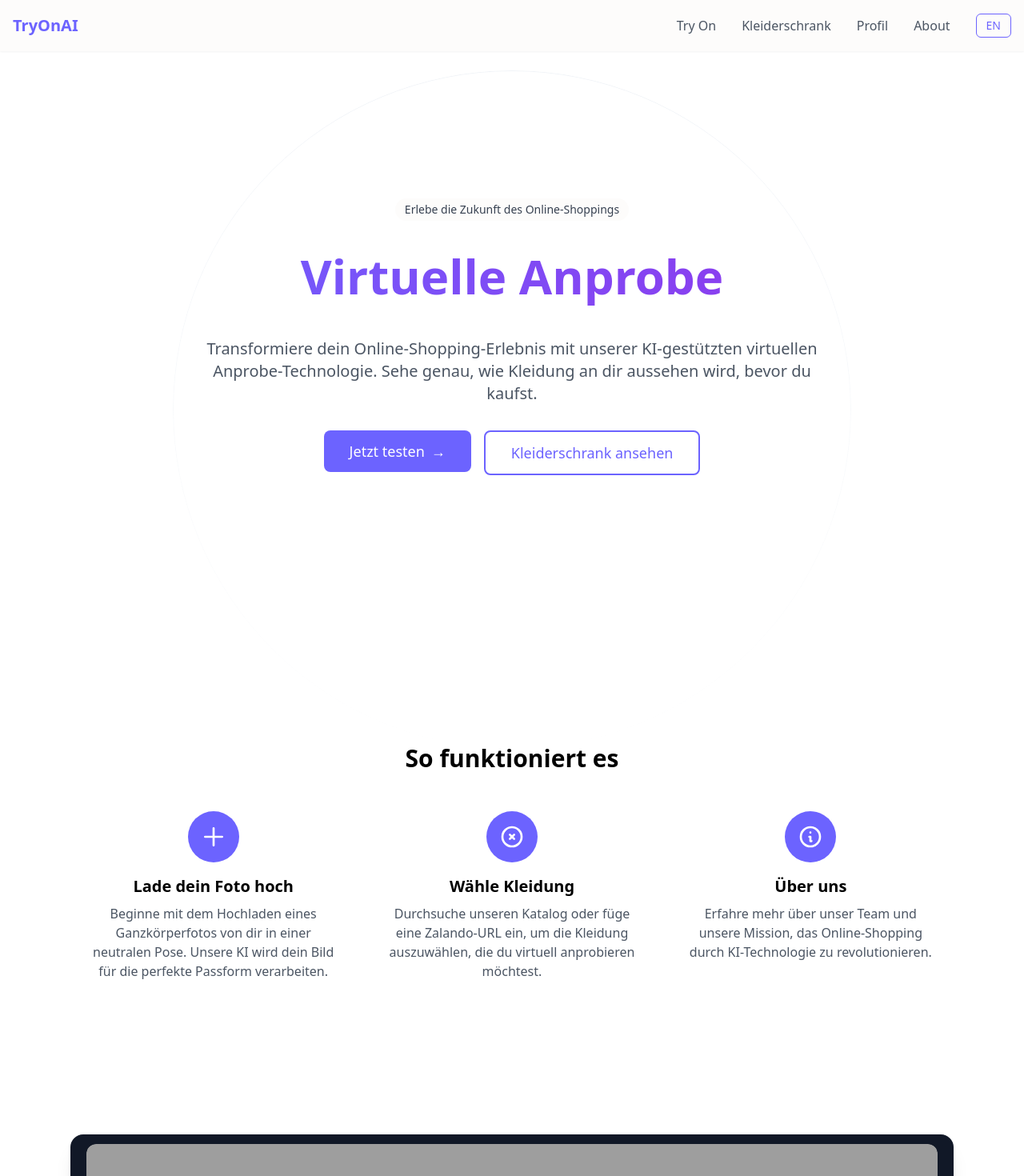
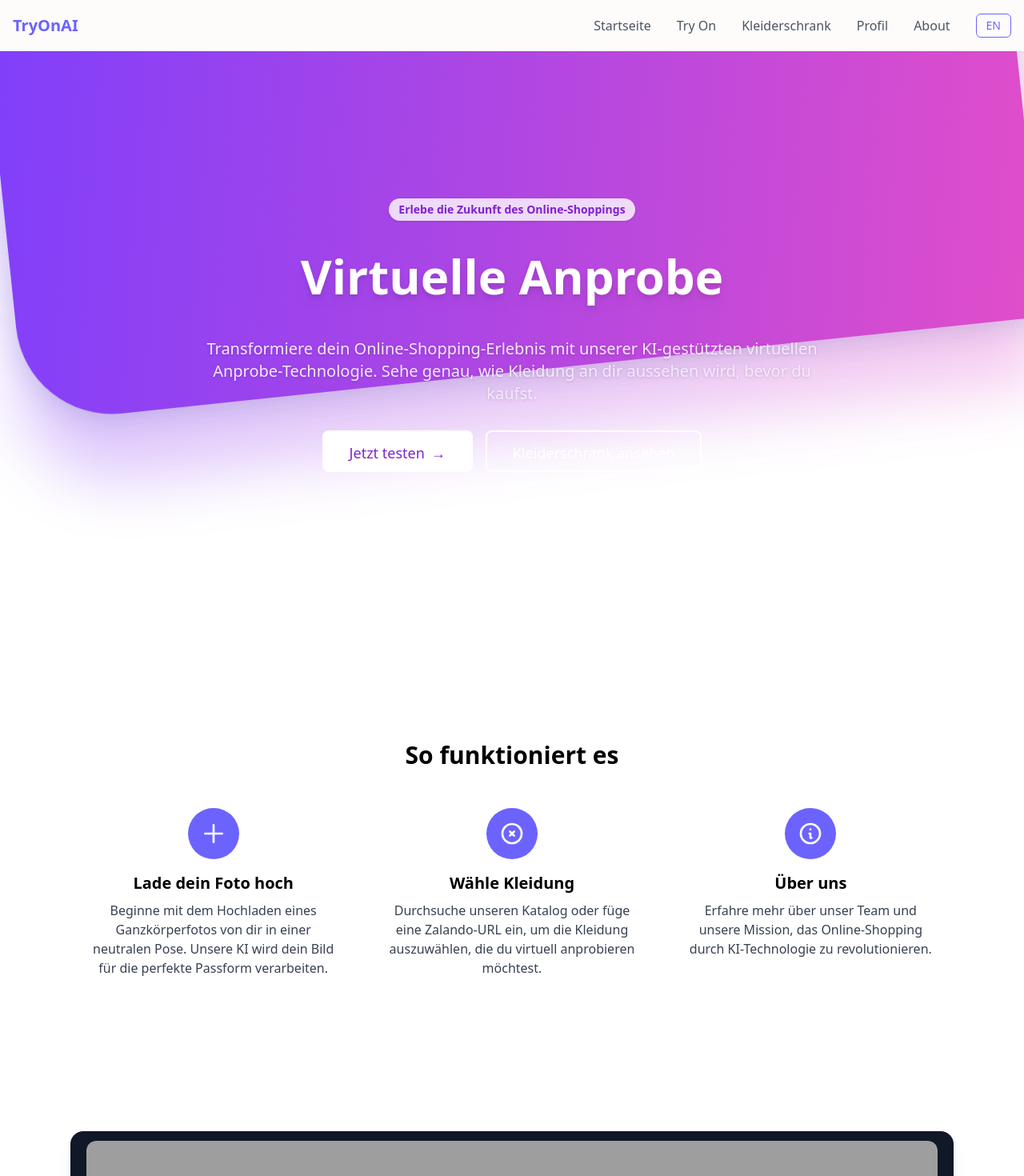
Before and after one commit to Kirschdieb/TryOnAI, a React (Vite) app: page / in a window 1280 px wide. Shown: the top 1470 px of the page at 80% size. Built offline with nearby package versions, Linux system fonts and the light colour scheme; grey boxes are pictures that could not be loaded.

Commit message:
Landing Page erneuert mit Hintergrund und dynamischen Scrolling

```diff
--- a/src/components/layout/Navbar.jsx
+++ b/src/components/layout/Navbar.jsx
@@ -18,6 +18,9 @@ export default function Navbar() {
 
           {/* Desktop Navigation */}
           <div className="hidden md:flex items-center space-x-8">
+            <Link to="/" className="text-gray-600 hover:text-lavender">
+              {t('nav.home')}
+            </Link>
             <Link to="/try-on" className="text-gray-600 hover:text-lavender">
               {t('nav.tryOn')}
             </Link>
--- a/src/components/pages/NewLanding.jsx
+++ b/src/components/pages/NewLanding.jsx
@@ -1,34 +1,67 @@
 import { Link } from 'react-router-dom';
 import { useLanguage } from '../../contexts/LanguageContext';
 import Button from '../ui/Button';
+import { useEffect, useRef, useState } from 'react';
+
 
 export default function Landing() {
   const { t } = useLanguage();
+  const heroRef = useRef(null);
+  const [isHeroOnPurple, setIsHeroOnPurple] = useState(true);
+  const featuresRef = useRef(null);
+  const [isFeaturesOnPurple, setIsFeaturesOnPurple] = useState(false);
+
+  useEffect(() => {
+    const handleScroll = () => {
+      if (heroRef.current) {
+        const rect = heroRef.current.getBoundingClientRect();
+        setIsHeroOnPurple(rect.bottom > 120);
+      }
+      if (featuresRef.current) {
+        const rect = featuresRef.current.getBoundingClientRect();
+        // Wenn die Mitte der Section noch im lila Bereich ist (z.B. top < 400)
+        setIsFeaturesOnPurple(rect.top < 400);
+      }
+    };
+    window.addEventListener('scroll', handleScroll);
+    handleScroll();
+    return () => window.removeEventListener('scroll', handleScroll);
+  }, []);
+
   return (
-    <div className="relative overflow-hidden">
-      {/* Background decoration */}
-      <div className="pointer-events-none absolute inset-0 -z-10" aria-hidden="true">
-        <div className="absolute left-1/2 top-0 -translate-x-1/2">
-          <div className="h-[848px] w-[848px] rounded-full border border-slate-200 opacity-50 [mask-image:linear-gradient(to_bottom,white,transparent)]" />
-        </div>
-      </div>
+    <div className="relative overflow-hidden min-h-screen">
+      {/* Custom Purple Gradient Background - now full width */}
+      <div
+        className="fixed -top-24 left-1/2 -translate-x-1/2 w-screen h-[70vh] -z-20 rotate-[-6deg] rounded-bl-[120px]"
+        style={{
+          background: 'linear-gradient(100deg, #7f3ffb 0%, #e14eca 100%)',
+          boxShadow: '0 8px 32px 0 rgba(31, 38, 135, 0.15)',
+          minWidth: '100vw',
+        }}
+        aria-hidden="true"
+      />
+      {/* Optional: Soft shadow for depth */}
+      <div className="fixed -top-24 left-1/2 -translate-x-1/2 w-screen h-[80vh] -z-30 rotate-[-6deg] rounded-bl-[120px] opacity-30 blur-2xl" style={{background: 'linear-gradient(100deg, #7f3ffb 0%, #e14eca 100%)', minWidth: '100vw'}} />
 
-      {/* Hero Section */}
-      <div className="mx-auto max-w-6xl px-4 sm:px-6">
+      {/* Hero Section - dynamic text color */}
+      <div className="mx-auto max-w-6xl px-0 sm:px-0" ref={heroRef}>
         <div className="pb-12 pt-32 md:pb-20 md:pt-40">
           <div className="text-center">
-            <div className="mb-6 inline-flex rounded-full bg-cream-100 px-3 py-1 text-sm text-gray-700">
+            <div className={`mb-6 inline-flex rounded-full px-3 py-1 text-sm font-semibold shadow transition-colors duration-300 ${isHeroOnPurple ? 'bg-white/80 text-purple-700' : 'bg-purple-100 text-purple-700'}`}>
               {t('landing.experience')}
             </div>
-            <h1 className="mb-8 text-5xl md:text-6xl font-bold bg-gradient-to-r from-lavender to-purple-600 bg-clip-text text-transparent">
+            <h1 className={`mb-8 text-5xl md:text-6xl font-bold drop-shadow-lg transition-colors duration-300 ${isHeroOnPurple ? 'text-white' : 'text-purple-700'}`}>
               {t('landing.title')}
             </h1>
-            <p className="text-xl text-gray-600 mb-8 mx-auto max-w-3xl">
+            <p className={`text-xl mb-8 mx-auto max-w-3xl drop-shadow transition-colors duration-300 ${isHeroOnPurple ? 'text-purple-100' : 'text-gray-700'}`}>
               {t('landing.subtitle')}
             </p>
             <div className="flex flex-col sm:flex-row gap-4 justify-center mb-16">
               <Link to="/try-on">
-                <Button variant="primary" className="w-full sm:w-auto text-lg px-8 py-3 group">
+                <Button
+                  variant="primary"
+                  className={`w-full sm:w-auto text-lg px-8 py-3 h-[52px] group border-2 border-white bg-white !text-purple-700 hover:bg-purple-100`}
+                >
                   {t('landing.tryNow')}
                   <span className="tracking-normal ml-2 transition-transform group-hover:translate-x-0.5">
                     →
@@ -36,7 +69,7 @@ export default function Landing() {
                 </Button>
               </Link>
               <Link to="/closet">
-                <Button variant="outline" className="w-full sm:w-auto text-lg px-8 py-3">
+                <Button variant="outline" className={`w-full sm:w-auto text-lg px-8 py-3 h-[52px] border-white transition-colors duration-300 ${isHeroOnPurple ? 'text-white hover:bg-white/10' : 'text-purple-700 border-purple-700 hover:bg-purple-100'}`}>
                   {t('landing.viewCloset')}
                 </Button>
               </Link>
@@ -46,44 +79,41 @@ export default function Landing() {
       </div>
 
       {/* Features Section */}
-      <div className="mx-auto max-w-6xl px-4 py-16 sm:px-6">
+      <div className="mx-auto max-w-6xl px-4 py-16 sm:px-6" ref={featuresRef}>
         <div className="relative py-12">
           <div className="relative mx-auto max-w-6xl px-4 sm:px-6">
             <div className="py-12 md:py-20">
-              <h2 className="text-3xl font-bold text-center mb-12">{t('landing.howItWorks')}</h2>
-              <div className="mx-auto grid max-w-sm items-start gap-8 md:max-w-none md:grid-cols-3 lg:gap-16">                {/* Upload Photo */}
+              <h2 className={`text-3xl font-bold text-center mb-12 transition-colors duration-300 ${isFeaturesOnPurple ? 'text-white' : 'text-black'}`}>{t('landing.howItWorks')}</h2>
+              <div className="mx-auto grid max-w-sm items-start gap-8 md:max-w-none md:grid-cols-3 lg:gap-16">
+                {/* Upload Photo */}
                 <Link to="/profile" className="relative flex flex-col items-center group hover:transform hover:scale-105 transition-transform">
                   <div className="mb-4 h-16 w-16 bg-lavender rounded-full flex items-center justify-center group-hover:bg-purple-600 transition-colors">
                     <svg className="w-8 h-8 text-white" fill="none" stroke="currentColor" viewBox="0 0 24 24">
                       <path strokeLinecap="round" strokeLinejoin="round" strokeWidth="2" d="M12 4v16m8-8H4" />
                     </svg>
                   </div>
-                  <h3 className="text-xl font-bold mb-2">{t('landing.uploadPhoto')}</h3>
-                  <p className="text-gray-600 text-center">
-                    {t('landing.uploadPhotoDesc')}
-                  </p>
-                </Link>                {/* Choose Clothing */}
+                  <h3 className={`text-xl font-bold mb-2 transition-colors duration-300 ${isFeaturesOnPurple ? 'text-white' : 'text-black'}`}>{t('landing.uploadPhoto')}</h3>
+                  <p className={`text-center transition-colors duration-300 ${isFeaturesOnPurple ? 'text-purple-100' : 'text-gray-700'}`}>{t('landing.uploadPhotoDesc')}</p>
+                </Link>
+                {/* Choose Clothing */}
                 <Link to="/browse" className="relative flex flex-col items-center group hover:transform hover:scale-105 transition-transform">
                   <div className="mb-4 h-16 w-16 bg-lavender rounded-full flex items-center justify-center group-hover:bg-purple-600 transition-colors">
                     <svg className="w-8 h-8 text-white" fill="none" stroke="currentColor" viewBox="0 0 24 24">
                       <path strokeLinecap="round" strokeLinejoin="round" strokeWidth="2" d="M10 14l2-2m0 0l2-2m-2 2l-2-2m2 2l2 2m7-2a9 9 0 11-18 0 9 9 0 0118 0z" />
                     </svg>
                   </div>
-                  <h3 className="text-xl font-bold mb-2">{t('landing.chooseClothing')}</h3>
-                  <p className="text-gray-600 text-center">
-                    {t('landing.chooseClothingDesc')}
-                  </p>
-                </Link>{/* About Us */}
+                  <h3 className={`text-xl font-bold mb-2 transition-colors duration-300 ${isFeaturesOnPurple ? 'text-white' : 'text-black'}`}>{t('landing.chooseClothing')}</h3>
+                  <p className={`text-center transition-colors duration-300 ${isFeaturesOnPurple ? 'text-purple-100' : 'text-gray-700'}`}>{t('landing.chooseClothingDesc')}</p>
+                </Link>
+                {/* About Us */}
                 <Link to="/about" className="relative flex flex-col items-center group hover:transform hover:scale-105 transition-transform">
                   <div className="mb-4 h-16 w-16 bg-lavender rounded-full flex items-center justify-center group-hover:bg-purple-600 transition-colors">
                     <svg className="w-8 h-8 text-white" fill="none" stroke="currentColor" viewBox="0 0 24 24">
                       <path strokeLinecap="round" strokeLinejoin="round" strokeWidth="2" d="M13 16h-1v-4h-1m1-4h.01M21 12a9 9 0 11-18 0 9 9 0 0118 0z" />
                     </svg>
                   </div>
-                  <h3 className="text-xl font-bold mb-2">{t('landing.aboutUs')}</h3>
-                  <p className="text-gray-600 text-center">
-                    {t('landing.aboutUsDesc')}
-                  </p>
+                  <h3 className={`text-xl font-bold mb-2 transition-colors duration-300 ${isFeaturesOnPurple ? 'text-white' : 'text-black'}`}>{t('landing.aboutUs')}</h3>
+                  <p className={`text-center transition-colors duration-300 ${isFeaturesOnPurple ? 'text-purple-100' : 'text-gray-700'}`}>{t('landing.aboutUsDesc')}</p>
                 </Link>
               </div>
             </div>
--- a/src/contexts/LanguageContext.jsx
+++ b/src/contexts/LanguageContext.jsx
@@ -14,6 +14,7 @@ export const useLanguage = () => {
 // Translation object
 const translations = {
   de: {    // Navigation
+    'nav.home': 'Startseite',
     'nav.tryOn': 'Try On',
     'nav.closet': 'Kleiderschrank',
     'nav.profile': 'Profil',
@@ -197,6 +198,7 @@ const translations = {
     'studio.saveInfo4': 'Kein weiteres Album',
   },
   en: {    // Navigation
+    'nav.home': 'Homepage',
     'nav.tryOn': 'Try On',
     'nav.closet': 'Closet',
     'nav.profile': 'Profile',
```
Also changed, not shown: src/components/pages/Dashboard.jsx (added).
